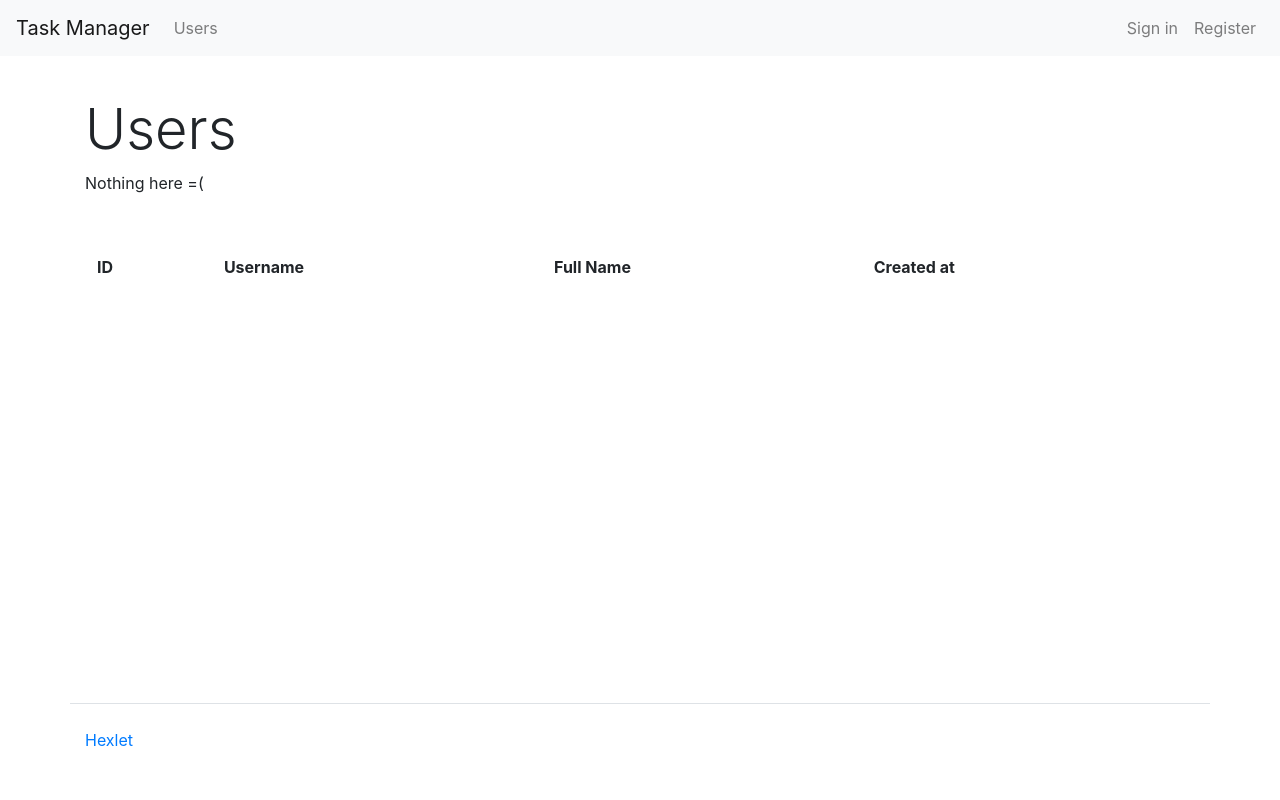
After one commit to sgmdlt/python-project-lvl4, a Django app: template templates/users/index.html in a window 1280 px wide. The commit adds this page. Run offline with Django 3.2, Linux system fonts and the light colour scheme; the template is opened without the code that fills it, so the values that code supplies are empty; some libraries are stand-ins or nearby versions.

Commit message:
fix templates

```diff
--- a/pyproject.toml
+++ b/pyproject.toml
@@ -22,6 +22,9 @@ ipython = "^7.30.1"
 pytest-django = "^4.5.2"
 pytest-cov = "^3.0.0"
 
+[tool.poetry.group.dev.dependencies]
+black = {version = "^22.10.0", allow-prereleases = true}
+
 [build-system]
 requires = ["poetry-core>=1.0.0"]
 build-backend = "poetry.core.masonry.api"
--- a/task_manager/urls.py
+++ b/task_manager/urls.py
@@ -3,7 +3,7 @@ from django.urls import include, path
 from task_manager import views
 
 urlpatterns = [
-    path('admin/', admin.site.urls),
-    path('', views.HomeView.as_view(), name='home'),
-    path('users/', include('users.urls')),
+    path("admin/", admin.site.urls),
+    path("", views.HomeView.as_view(), name="index"),
+    path("users/", include("users.urls")),
 ]
--- /dev/null
+++ b/templates/components/footer.html
@@ -0,0 +1,5 @@
+<footer>
+    <div class="container my-5 pt-4 border-top">
+      <a target="_blank" href="https://ru.hexlet.io">Hexlet</a>
+    </div>
+</footer>
--- a/templates/components/navbar.html
+++ b/templates/components/navbar.html
@@ -1,13 +1,24 @@
 {% load i18n static %}
 
-<nav class="inner row row-cols-1 row-cols-md-2">
+<nav class="navbar navbar-expand-lg navbar-light bg-light mb-3">
 
-  <a class="col masthead-brand h5 text-center text-md-left text-muted" href="{% url 'home' %}">{{ settings.APP_NAME }}</a>
+  <a class="navbar-brand" href="{% url 'index' %}">Task Manager</a>
+  <button class="navbar-toggler" data-toggle="collapse" data-target="#navbarToggleExternalContent">
+    <span class="navbar-toggler-icon"></span>
+  </button>
 
-    <ul class="col nav nav-masthead list-inline justify-content-center justify-content-md-end">
-      <li class="list-inline-item mx-2"><a class="nav-link" href="{% url 'users:home' %}">{% translate "Users" %}</a></li>
-      <li class="list-inline-item mx-2"><a class="nav-link" href="#">{% translate "Sign in" %}</a></li>
-      <li class="list-inline-item mx-2"><a class="nav-link" href="{% url 'users:create' %}">{% translate "Register" %}</a></li>
+  <div class="collapse navbar-collapse" id="navbarToggleExternalContent">
+    <ul class="navbar-nav mr-auto">
+      <li class="nav-item"><a class="nav-link" href="{% url 'users:index' %}">{% translate "Users" %}</a></li>
     </ul>
 
+    <ul class="navbar-nav">
+      <li class="nav-item">
+        <a class="nav-link" href="#">{% translate "Sign in" %}</a>
+      </li>
+      <li class="nav-item">
+        <a class="nav-link" href="{% url 'users:create' %}">{% translate "Register" %}</a>
+      </li>
+    </ul>
+  </div>
 </nav>
--- a/templates/index.html
+++ b/templates/index.html
@@ -1,50 +1,11 @@
-{% load i18n static bootstrap4 %}
-{% get_current_language as LANGUAGE_CODE %}
-<!doctype html>
-<html lang="{{ LANGUAGE_CODE }}">
-  <head>
-    {% block meta %}{% include "components/meta.html" %}{% endblock %}
-    {% bootstrap_css %}
-
-    <link rel="stylesheet" type="text/css" href="{% static 'css/main.css' %}">
-    <link rel="icon" type="image/png" href="{% static 'images/favicon.png' %}">
-
-    <title>{% block title %}{{ settings.APP_NAME }}{% endblock %}</title>
-
-    <style>
-      .bd-placeholder-img {
-        font-size: 1.125rem;
-        text-anchor: middle;
-        -webkit-user-select: none;
-        -moz-user-select: none;
-        -ms-user-select: none;
-        user-select: none;
-      }
-
-      @media (min-width: 768px) {
-        .bd-placeholder-img-lg {
-          font-size: 3.5rem;
-        }
-      }
-    </style>
-
-</head>
-
-<body>
-    <div class="cover-container d-flex w-100 h-50 p-3 mx-auto flex-column">
-  <header class="masthead mb-3 text-monospace">
-    {% include 'components/navbar.html' %}
-  </header>
-
-  <main role="main" class="cover mb-3">
-    {% block content %}{% endblock %}
-  </main>
-
-  <footer class="mastfoot mt-auto">
-    <div class="inner">
-      {% block footer %}{% endblock %}
-    </div>
-  </footer>
+{% extends "layout.html" %}
+{% block content %}
+<div class="card">
+  <div class="card-body p-5 bg-light">
+    <div class="display-4">Привет от Хекслета!</div>
+    <p class="lead">Практические курсы по программированию</p>
+    <hr>
+    <a class="btn btn-primary btn-lg" href="https://ru.hexlet.io">Узнать больше</a>
   </div>
-</body>
-</html>
+</div>
+{% endblock %}
--- /dev/null
+++ b/templates/layout.html
@@ -0,0 +1,21 @@
+{% load i18n %}
+{% load bootstrap4 %}
+{% get_current_language as LANGUAGE_CODE %}
+
+<!DOCTYPE html>
+<html lang="{{ LANGUAGE_CODE }}">
+  <head>
+    <meta name="viewport" content="width=device-width, initial-scale=1, shrink-to-fit=no">
+    <title>Менеджер задач Hexlet</title>
+    {% bootstrap_css %}
+    {% bootstrap_javascript jquery='full' %}
+  </head>
+  <body class="d-flex flex-column min-vh-100">
+    {% include "components/navbar.html" %}
+      <div class="container wrapper flex-grow-1">
+        {% block content %}
+        {% endblock %}
+      </div>
+      {% include "components/footer.html" %}
+      </body>
+</html>
--- a/users/templates/users/users.html
+++ b/templates/users/index.html
@@ -1,11 +1,11 @@
 {% extends "index.html" %}
-
 {% load i18n%}
 
 {% block content %}
-    <div class="row">
-        <div class="col">
-        <table class="table table-dark table-hover table-responsive-md">
+    <h1 class="display-4 fw-bold mt-4">{% translate "Users" %}</h1>
+
+    <div class="table-responsive">
+        <table class="table table-borderless table-striped mt-5 bg-white">
         <thead>
           <tr>
             <th>ID</th>
@@ -28,7 +28,5 @@
         {% endfor %}
         </tbody>
     </table>
-
-    </div>
     </div>
 {% endblock %}
--- a/users/forms.py
+++ b/users/forms.py
@@ -8,4 +8,4 @@ class CustomUserCreationForm(UserCreationForm):
 
     class Meta(UserCreationForm.Meta):
         model = CustomUser
-        fields = UserCreationForm.Meta.fields + ('first_name', 'last_name')
+        fields = UserCreationForm.Meta.fields + ("first_name", "last_name")
--- a/users/urls.py
+++ b/users/urls.py
@@ -1,8 +1,8 @@
 from django.urls import path
 from users import views
 
-app_name = 'users'
+app_name = "users"
 urlpatterns = [
-    path('', views.UsersView.as_view(), name='home'),
-    path('create/', views.RegistrationView.as_view(), name='create'),
+    path("", views.UsersView.as_view(), name="index"),
+    path("create/", views.RegistrationView.as_view(), name="create"),
 ]
```
Also changed, not shown: static/css/main.css (deleted, +0 -106 lines), task_manager/settings.py (+67 -63 lines), templates/users/create.html (added, +27 -0 lines), tests/test_pages.py (+17 -16 lines), users/templates/users/registration.html (deleted, +0 -20 lines), users/views.py (+4 -5 lines), users/__init__.py (deleted), 2 other files.
